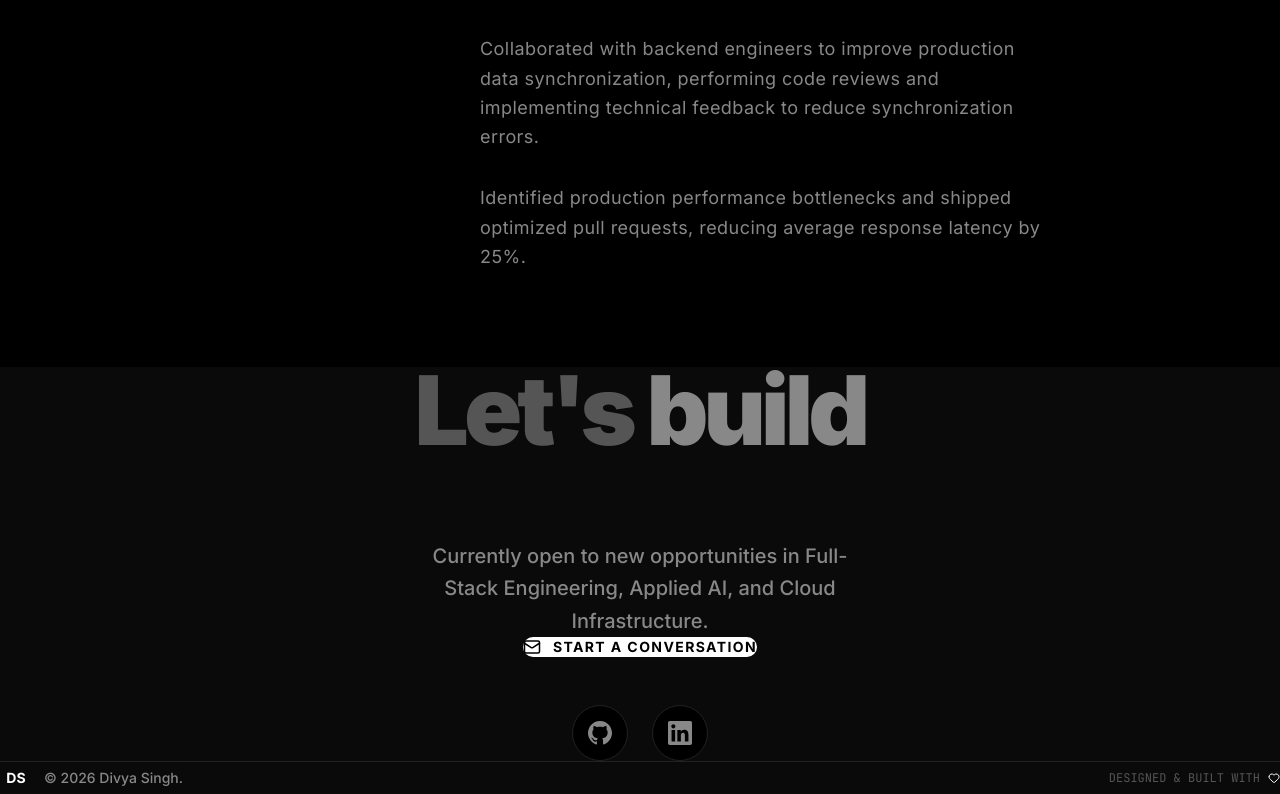
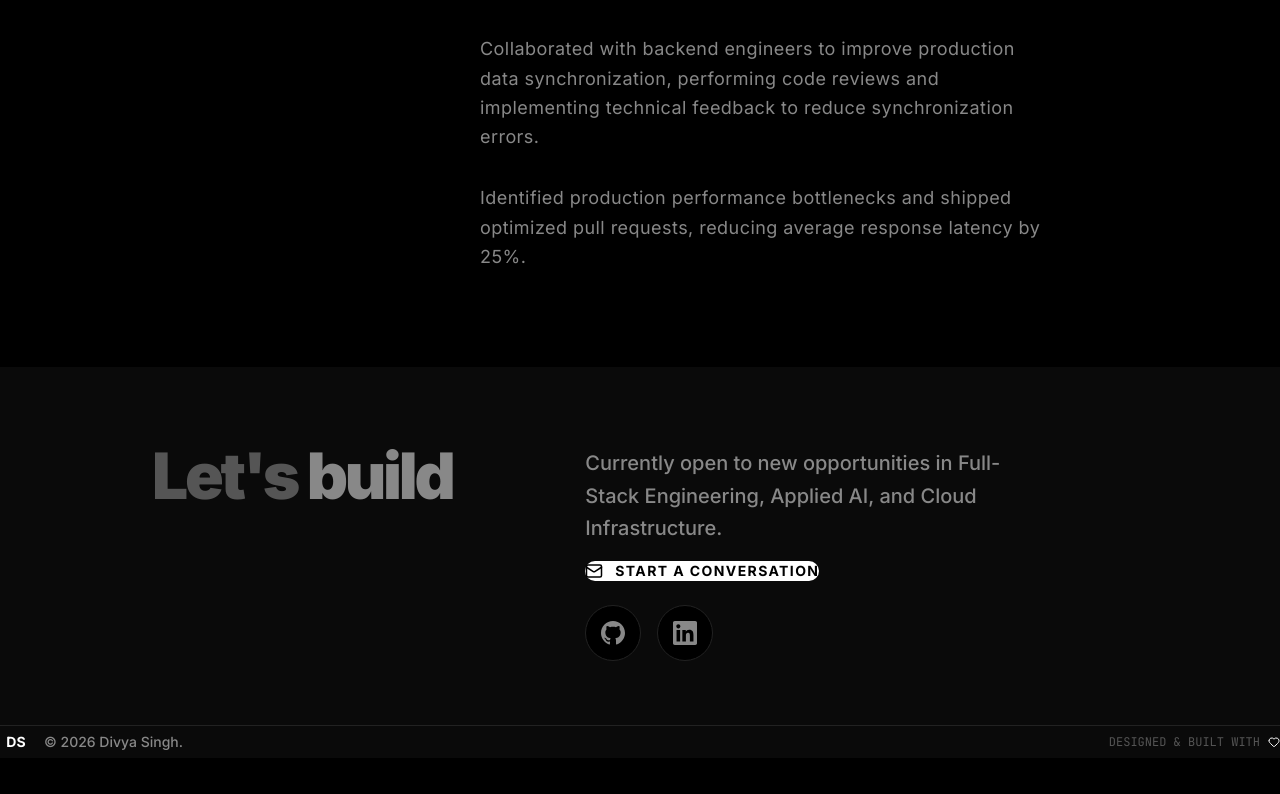
Before and after one commit to divya-3005/Portfolio-2026, a Next.js app: page / in a window 1280 px wide. Shown: the part 6134-6928 px from the top of the page. After the commit the page ends 6892 px from the top, so only its background shows below. Built offline with nearby package versions, Linux system fonts and the light colour scheme; no server answers.

Commit message:
style: finalize footer alignment, perfectly balance spacing around conversation button, and ensure bottom bar spans full width

```diff
--- a/src/components/Footer.tsx
+++ b/src/components/Footer.tsx
@@ -18,17 +18,26 @@ export default function Footer() {
       {/* Subtle glow effect */}
       <div className="absolute top-0 left-1/2 -translate-x-1/2 w-[800px] h-[400px] bg-[var(--accent-cyan)]/5 rounded-full blur-[120px] pointer-events-none" />
 
-      <div className="max-w-7xl mx-auto px-6 pt-32 pb-12 relative z-10">
-        <div className="flex flex-col items-center text-center gap-12 mb-24">
-          <div className="max-w-2xl flex flex-col items-center">
-            <h2 className="text-[clamp(3rem,8vw,6rem)] font-black tracking-tighter leading-[0.9] mb-6">
+      <div className="section-container relative z-10 !pt-20 !pb-16">
+        <div className="grid grid-cols-1 md:grid-cols-12 gap-8 md:gap-16 items-start">
+          {/* Left Side: Header */}
+          <div className="md:col-span-5 text-left">
+            <h2 className="text-[clamp(3.5rem,5vw,5rem)] font-black tracking-tighter leading-[0.9] mb-6">
               <span className="text-[var(--text-muted)]">Let&apos;s</span>{' '}
               <span className="text-[var(--text-secondary)]">build</span> <br />
               <span className="text-transparent bg-clip-text bg-gradient-to-r from-[var(--accent-cyan)] to-[var(--accent-violet)]">something.</span>
             </h2>
-            <p className="text-xl text-[var(--text-secondary)] font-medium leading-relaxed mb-10 max-w-md mx-auto">
+          </div>
+
+          {/* Right Side: Para, Button, Links */}
+          <div className="md:col-span-7 flex flex-col items-start md:mt-4 text-left">
+            <p className="text-xl text-[var(--text-secondary)] font-medium leading-relaxed max-w-md">
               Currently open to new opportunities in Full-Stack Engineering, Applied AI, and Cloud Infrastructure.
             </p>
+
+            {/* Spacer above button */}
+            <div className="h-4 w-full flex-shrink-0" />
+
             <a
               href="mailto:divyasingh2005@gmail.com"
               className="inline-flex items-center justify-center gap-3 px-8 py-4 bg-[var(--text-primary)] text-[var(--bg-primary)] rounded-full font-bold text-sm tracking-widest uppercase hover:scale-105 transition-transform"
@@ -36,10 +45,11 @@ export default function Footer() {
               <Mail size={18} />
               Start a Conversation
             </a>
-          </div>
 
-          <div className="flex justify-center mt-4">
-            <div className="flex gap-6">
+            {/* Spacer to guarantee vertical separation */}
+            <div className="h-6 w-full flex-shrink-0" />
+
+            <div className="flex gap-4">
               {socialLinks.map(link => (
                 <a
                   key={link.label}
@@ -55,9 +65,11 @@ export default function Footer() {
             </div>
           </div>
         </div>
+      </div>
 
-        {/* Bottom Bar */}
-        <div className="flex flex-col md:flex-row items-center justify-between gap-6 pt-8 border-t border-[var(--border-subtle)]">
+      {/* Bottom Bar Full Width Line */}
+      <div className="w-full border-t border-[var(--border-subtle)] relative z-10">
+        <div className="max-w-7xl mx-auto px-6 py-8 flex flex-col md:flex-row items-center justify-between gap-6">
           <div className="flex items-center gap-3">
             <div className="w-8 h-8 rounded-lg bg-gradient-to-br from-[var(--accent-cyan)] to-[var(--accent-violet)] flex items-center justify-center text-white font-bold text-sm">
               DS
```
